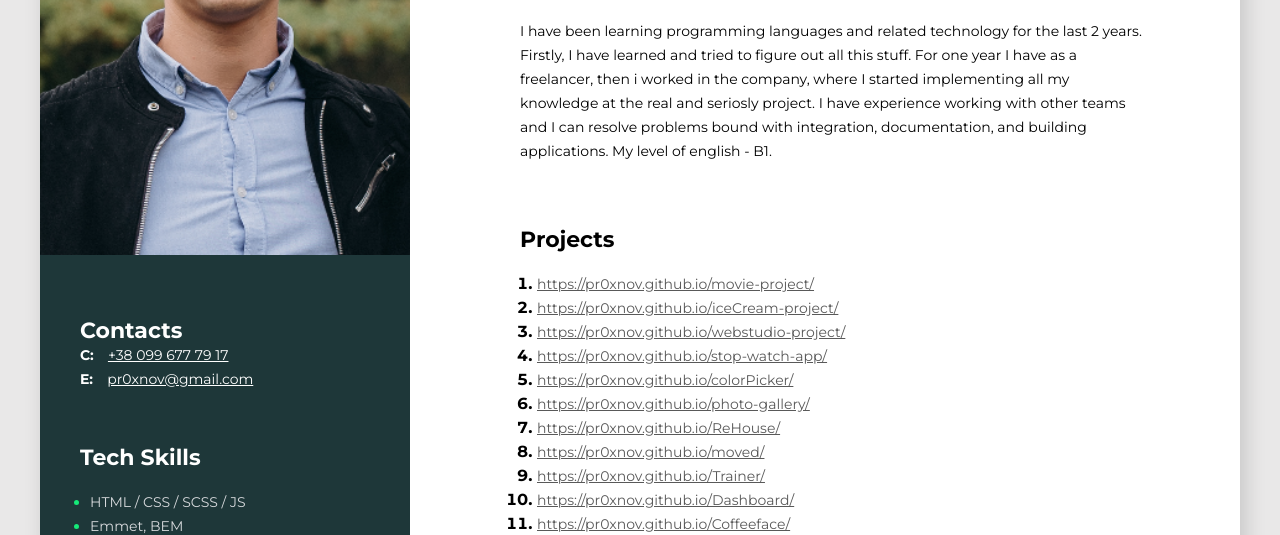
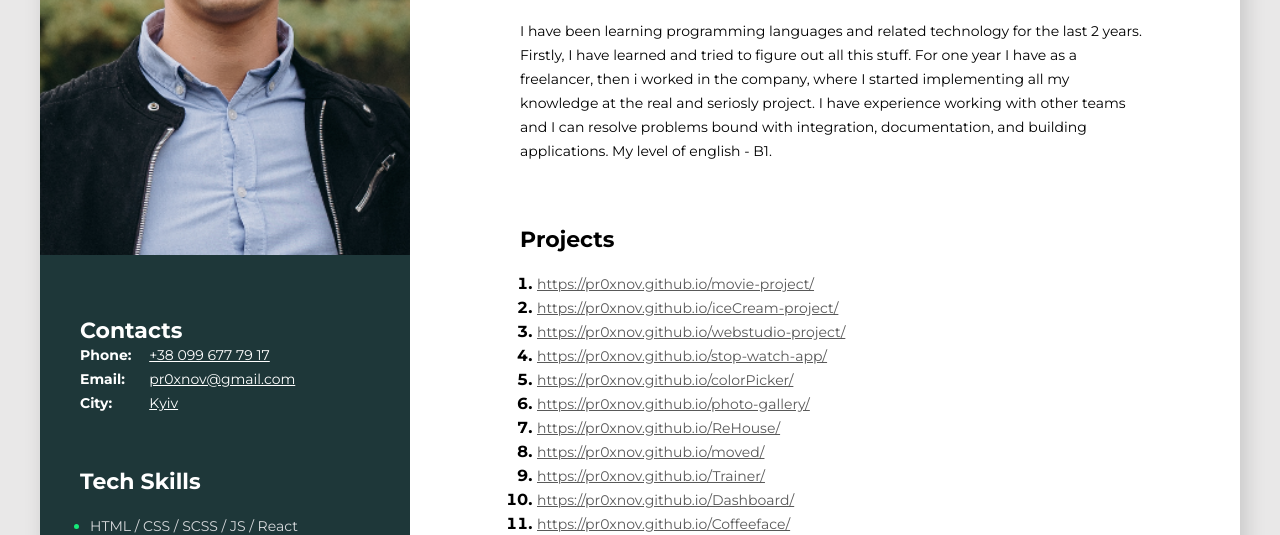
Before and after one commit to pr0xnov/Resume, a plain HTML site: page index.html in a window 1280 px wide. Shown: the part 271-806 px from the top of the page. Drawn offline with Linux system fonts and the light colour scheme.

Commit message:
change resume

```diff
--- a/css/style.css
+++ b/css/style.css
@@ -54,6 +54,8 @@ body {
   font-size: 14px;
   font-weight: 700;
   line-height: 24px;
+  display: inline-block;
+    width: 55px;
   color: #fff;
   margin-right: 10px;
 }
--- a/index.html
+++ b/index.html
@@ -21,16 +21,19 @@
       <div class="contacts-container">
         <h3 class="contacts-title">Contacts</h3>
 
-        <div>
-          <span class="contacts-link-type">C:</span>
-
+        <div class="contacts-flex-container">
+          <span class="contacts-link-type">Phone:</span>
           <a class="contacts-link" href="tel:+38 099 677 79 17">+38 099 677 79 17</a>
         </div>
 
-        <div>
-          <span class="contacts-link-type">E:</span>
+        <div class="contacts-flex-container">
+          <span class="contacts-link-type">Email:</span>
+          <a class="contacts-link" href="mailto:pr0xnov@gmail.com">pr0xnov@gmail.com</a>
+        </div>
 
-          <a class="contacts-link" href="mailto:pr0xnov@gmail.com">pr0xnov@gmail.com</a>
+        <div class="contacts-flex-container">
+          <span class="contacts-link-type">City:</span>
+          <a class="contacts-link" href="mailto:pr0xnov@gmail.com">Kyiv</a>
         </div>
       </div>
 
@@ -41,7 +44,7 @@
 
         <ul>
           <li class="tech-skills-item">
-            <span class="tech-skills-text">HTML / CSS / SCSS / JS</span>
+            <span class="tech-skills-text">HTML / CSS / SCSS / JS / React</span>
           </li>
           <li class="tech-skills-item">
             <span class="tech-skills-text">Emmet, BEM</span>
```
Also changed, not shown: img/my_photo — копия.jpg (added).
